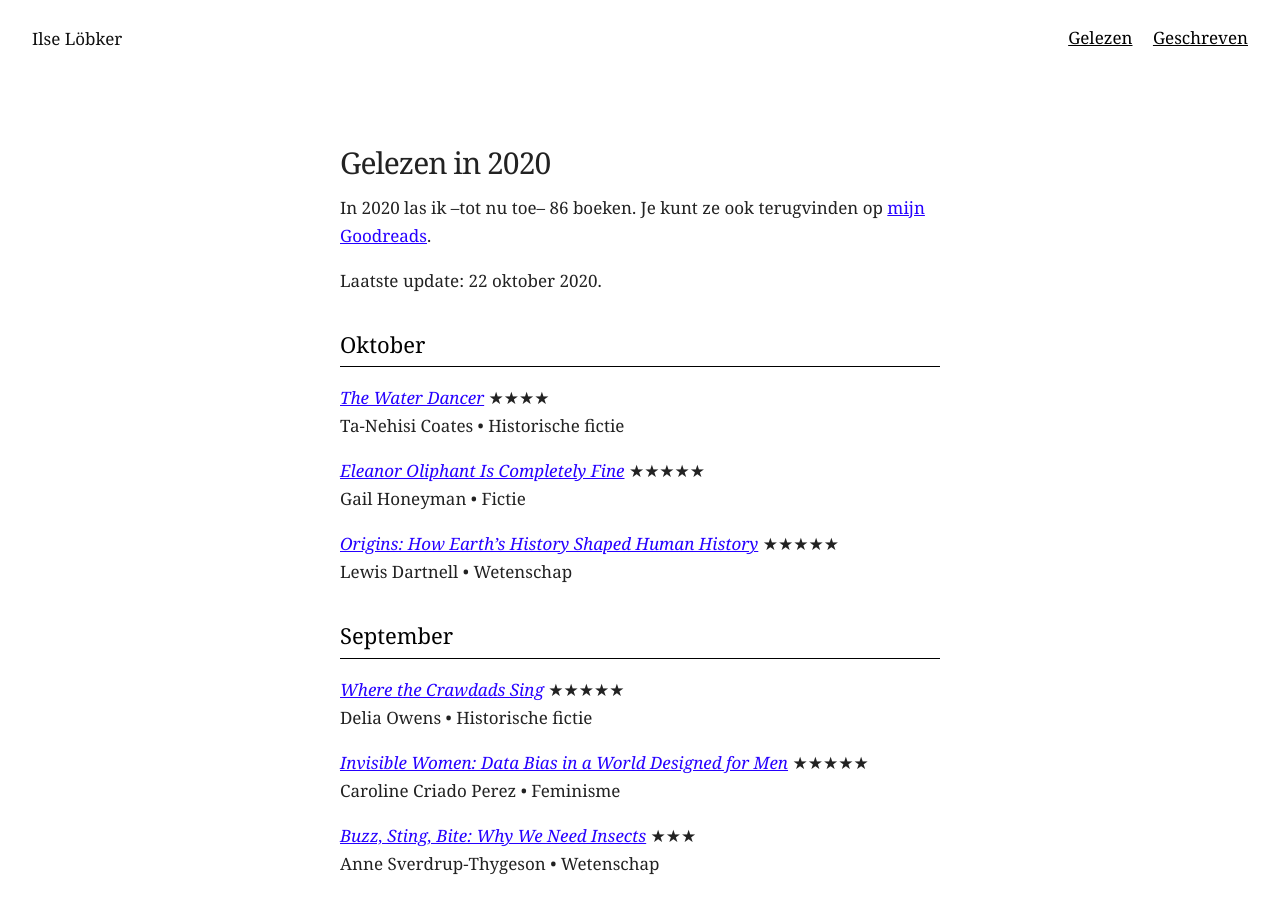
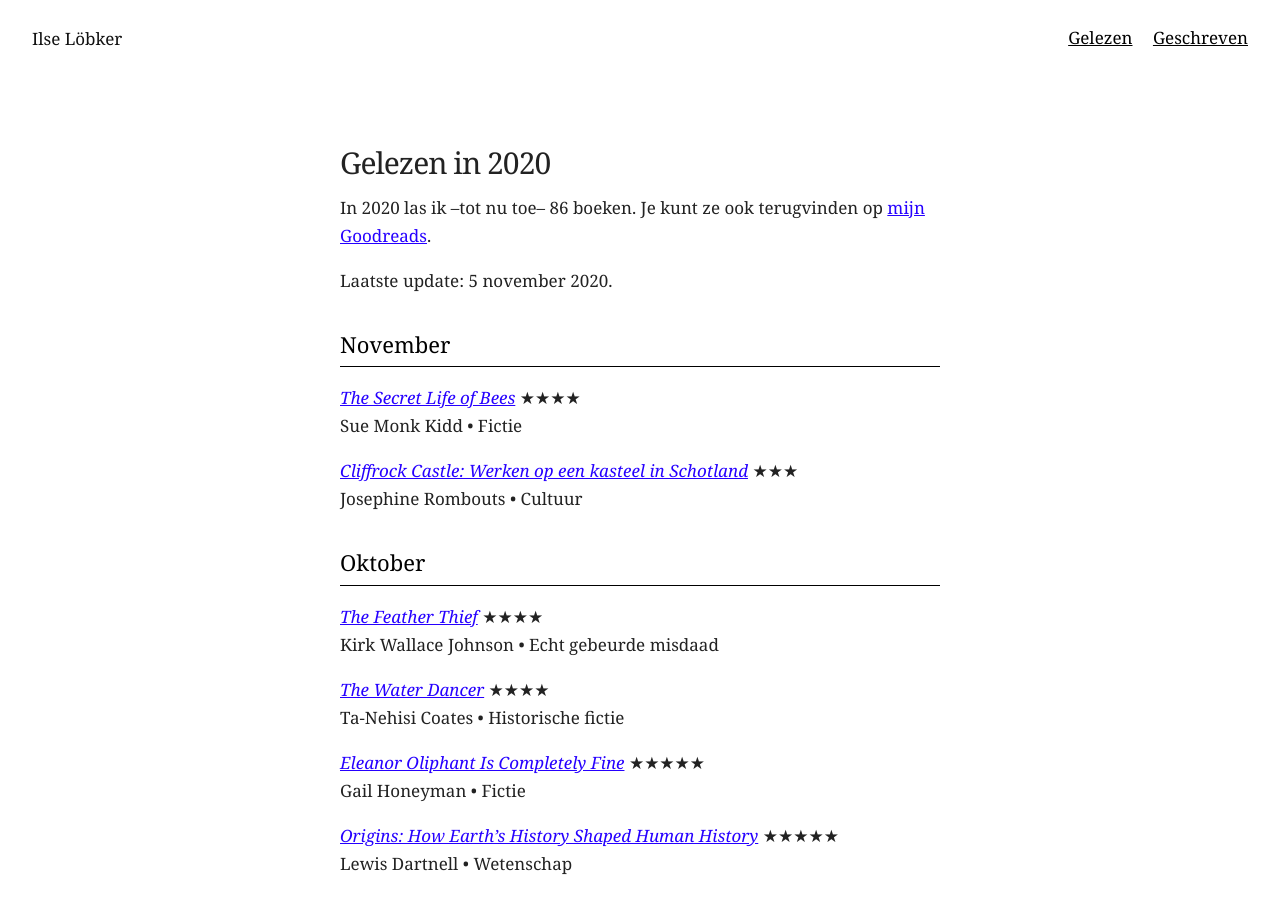
Before and after one commit to imlsw/imlsw.github.io, a Jekyll site: the page built from _posts/2020-01-01-boeken-2020.md, in a window 1280 px wide and 900 px high. Built offline with Jekyll 4.4.1, drawn with Linux system fonts in a browser that asks for light colours; some of the changed text lies outside the part shown.

Commit message:
Added books

```diff
--- a/_posts/2020-01-01-boeken-2020.md
+++ b/_posts/2020-01-01-boeken-2020.md
@@ -9,9 +9,19 @@ author: Ilse
 # Gelezen in 2020
 In 2020 las ik –tot nu toe– 86 boeken. Je kunt ze ook terugvinden op [mijn Goodreads](https://www.goodreads.com/review/list/11243923-ilse?shelf=2020).
 
-Laatste update: 22 oktober 2020.
+Laatste update: 5 november 2020.
+
+## November
+*[The Secret Life of Bees](https://www.goodreads.com/book/show/37435.The_Secret_Life_of_Bees)* &#9733;&#9733;&#9733;&#9733;\
+Sue Monk Kidd • Fictie
+
+*[Cliffrock Castle: Werken op een kasteel in Schotland](https://www.goodreads.com/book/show/43131873-cliffrock-castle)* &#9733;&#9733;&#9733;\
+Josephine Rombouts • Cultuur
 
 ## Oktober
+*[The Feather Thief](https://www.goodreads.com/book/show/44153387-the-feather-thief)* &#9733;&#9733;&#9733;&#9733;\
+Kirk Wallace Johnson • Echt gebeurde misdaad
+
 *[The Water Dancer](https://www.goodreads.com/book/show/43982054-the-water-dancer)* &#9733;&#9733;&#9733;&#9733;\
 Ta-Nehisi Coates • Historische fictie
 
@@ -63,10 +73,10 @@ Celeste Ng • Fictie
 Andrzej Sapkowski • Fantasy
 
 *[Lady of the Lake](https://www.goodreads.com/book/show/31933977-lady-of-the-lake)* &#9733;&#9733;&#9733;&#9733;\
-Andrzej Sapkowski * Fantasy
+Andrzej Sapkowski • Fantasy
 
 *[The Tower of the Swallow](https://www.goodreads.com/book/show/18247597-the-tower-of-the-swallow)* &#9733;&#9733;&#9733;\
-Andrzej Sapkowski * Fantasy
+Andrzej Sapkowski • Fantasy
 
 ## Juli
 *[Baptism of Fire](https://www.goodreads.com/book/show/18656031-baptism-of-fire)* &#9733;&#9733;&#9733;&#9733;\
```
